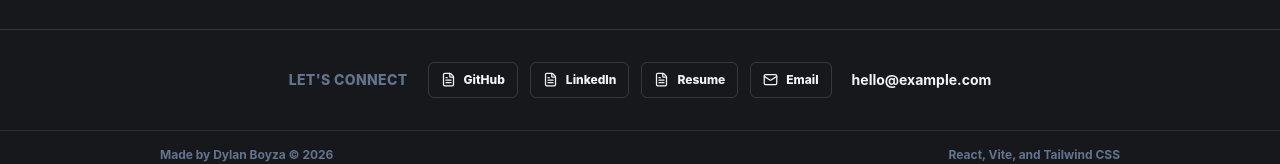
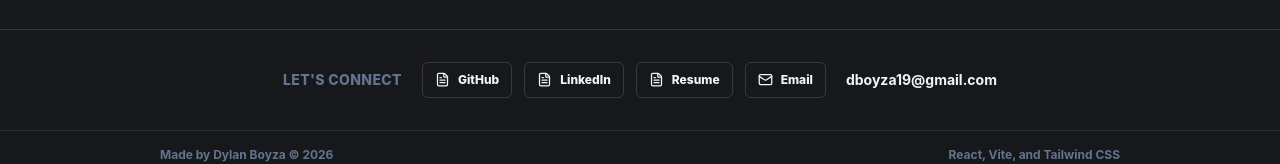
Before and after one commit to dboyza/portfolio-website, a React (Vite) app: page / in a window 1280 px wide. Shown: the part 4068-4232 px from the top of the page. Built offline with nearby package versions, Linux system fonts and the light colour scheme.

Commit message:
Set contact email

```diff
--- a/src/data/portfolio.ts
+++ b/src/data/portfolio.ts
@@ -33,7 +33,7 @@ export const profile = {
   location: 'Pennsylvania',
   credentialLine: 'AWS, Ansible, Terraform, Python, Linux',
   focus: 'Loves technology',
-  email: 'hello@example.com',
+  email: 'dboyza19@gmail.com',
   resumeHref: '#contact',
   avatar: '/profile-portrait.png',
   aboutAvatar: '/avatar-about.svg',
```
